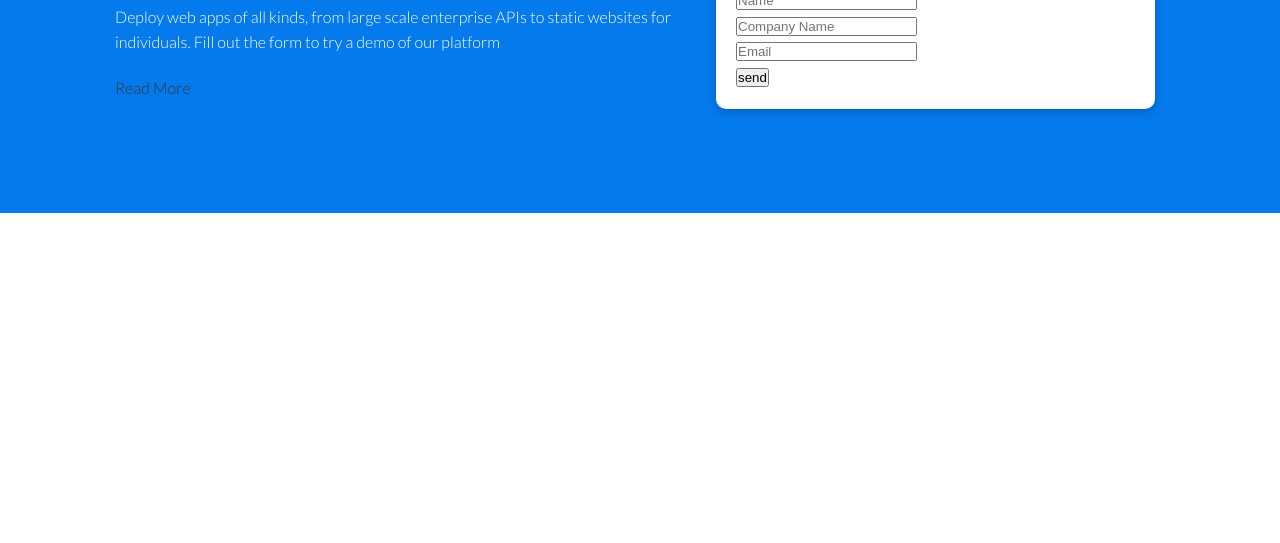
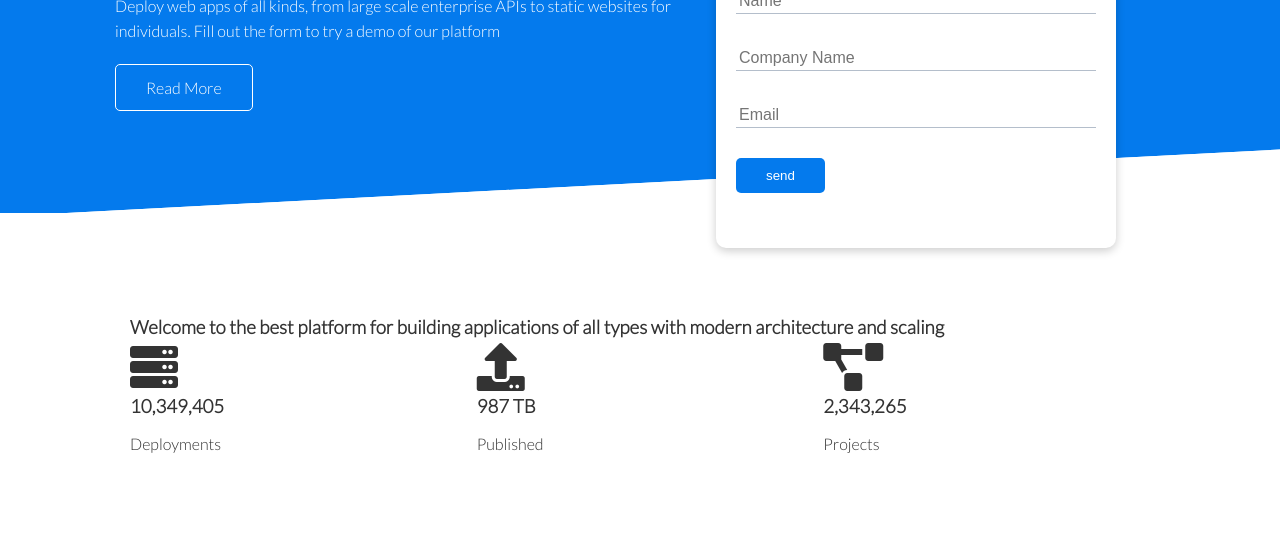
Before and after one commit to RawaaRimawie/https---github.com-Rawarimaei-loruki-web, a plain HTML site: page index.html in a window 1280 px wide. Shown: the part 257-800 px from the top of the page. Drawn offline with Linux system fonts and the light colour scheme.

Commit message:
done stats

```diff
--- a/css/style.css
+++ b/css/style.css
@@ -93,10 +93,64 @@ img {
 }
 
 .showcase .grid {
+    overflow: visible;
     grid-template-columns: 55% 45%;
     gap: 30px;
 
 }
+
+.showcase-form {
+    position: relative;
+    top: 60px;
+    height: 350px;
+    width: 400px;
+    padding: 40px;
+    z-index: 100;
+
+}
+
+
+.showcase-form .form-control{
+    margin: 30px 0;
+}
+
+
+.showcase-form input[type='text'],
+.showcase-form input[type='email'] {
+    border: 0;
+    border-bottom: 1px solid #b4becb;
+    width: 100%;
+    padding: 3px;
+    font-size: 16px;
+}
+
+.showcase-form input:focus {
+    outline: none;
+}
+
+.showcase::before,
+.showcase::after{
+    content: '';
+    position: absolute;
+    height: 100px;
+    bottom: -70px;
+    right: 0;
+    left: 0;
+    background: #fff;
+    transform: skewY(-3deg);
+    -webkit-transform: skewY(-3deg);
+    -moz-transform: skewY(-3deg);
+    -ms-transform: skewY(-3deg);
+}
+
+/* Stats */
+.stats {
+    padding-top: 100px;
+}
+
+
+
+
 
 
 
@@ -121,6 +175,29 @@ img {
     margin: 10px;
 }
 
+.btn{
+    display: inline-block;
+    padding: 10px 30px;
+    cursor: pointer;
+    background: var(--primary-color);
+    color: #fff;
+    border: none;
+    border-radius: 5px;
+}
+
+
+.btn-outline {
+    background-color: transparent;
+    border: 1px #fff solid;
+}
+
+
+.btn:hover {
+    transform: scale(0.98);
+}
+
+
+
 .flex {
     display: flex;
     justify-content: space-between;
@@ -138,3 +215,7 @@ img {
     height: 100%;
 
 }
+
+.grid-3 {
+    grid-template-columns: repeat(3, 1fr);
+}
--- a/index.html
+++ b/index.html
@@ -43,11 +43,11 @@
                 <div class="form-control">
                 <input type="text" name="name" placeholder="Name" required>
 
-                 </div class="form-control">
-                <div><input type="text" name="company" placeholder="Company Name" required>
+                 </div>
+                <div  class="form-control"><input type="text" name="company" placeholder="Company Name" required>
 
-                </div class="form-control">
-                <div><input type="email" name="email" placeholder="Email" required>
+                </div >
+                <div class="form-control"><input type="email" name="email" placeholder="Email" required>
 
                 </div>
 
@@ -56,5 +56,41 @@
         </div>
     </div>
      </section>
+
+
+     <!-- Stats -->
+      <section class="stats">
+         <div class="container">
+            <h3 class="stats-heading text-center my-1">
+                Welcome to the best platform for building applications of all
+                types with modern architecture and scaling
+            </h3>
+
+
+            <div class="grid grid-3 text-center my-4">
+                <div>
+                    <i class="fas fa-server fa-3x"> </i>
+                    <h3>10,349,405</h3>
+                    <p class="text-secondary">Deployments</p>
+
+                </div>
+
+                <div>
+                    <i class="fas fa-upload fa-3x"> </i>
+                    <h3>987 TB</h3>
+                    <p class="text-secondary">Published</p>
+                </div>
+
+                <div>
+                    <i class="fas fa-project-diagram fa-3x"> </i>
+                    <h3>2,343,265</h3>
+                    <p class="text-secondary">Projects</p>
+                </div>
+
+
+                  </div>
+            </div>
+      </section>
+
 </body>
 </html>
```
Also changed, not shown: css/utilities.css (added).
